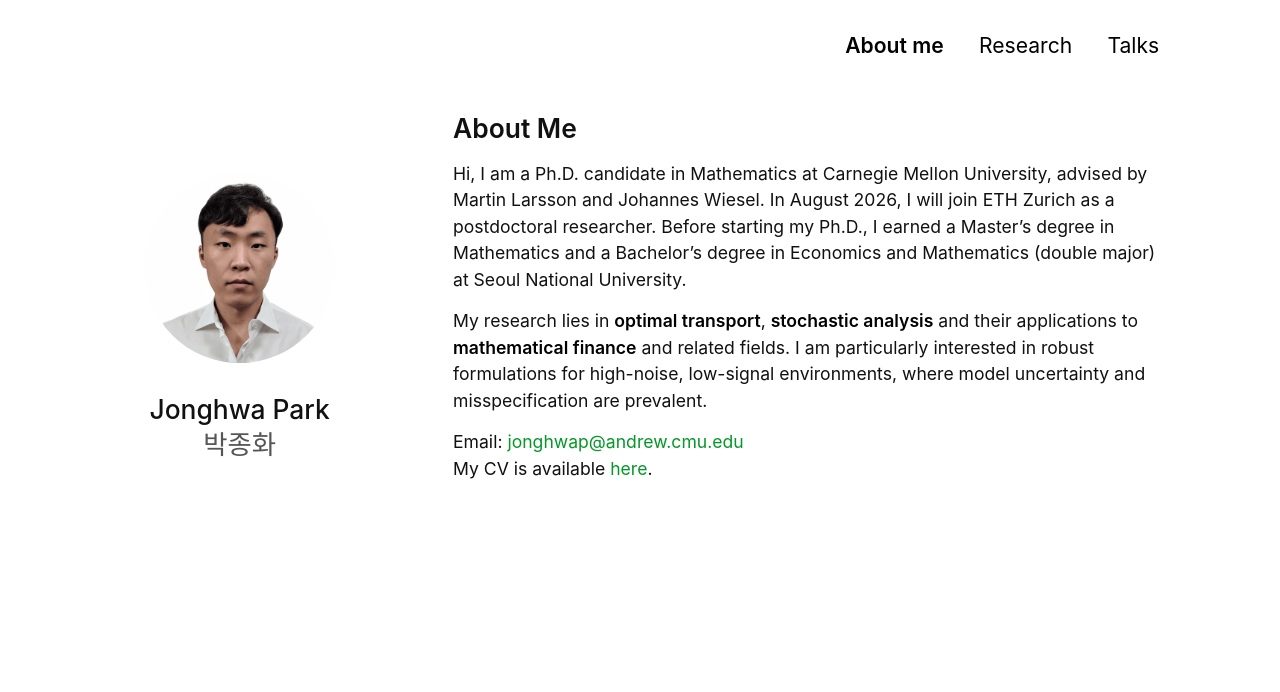
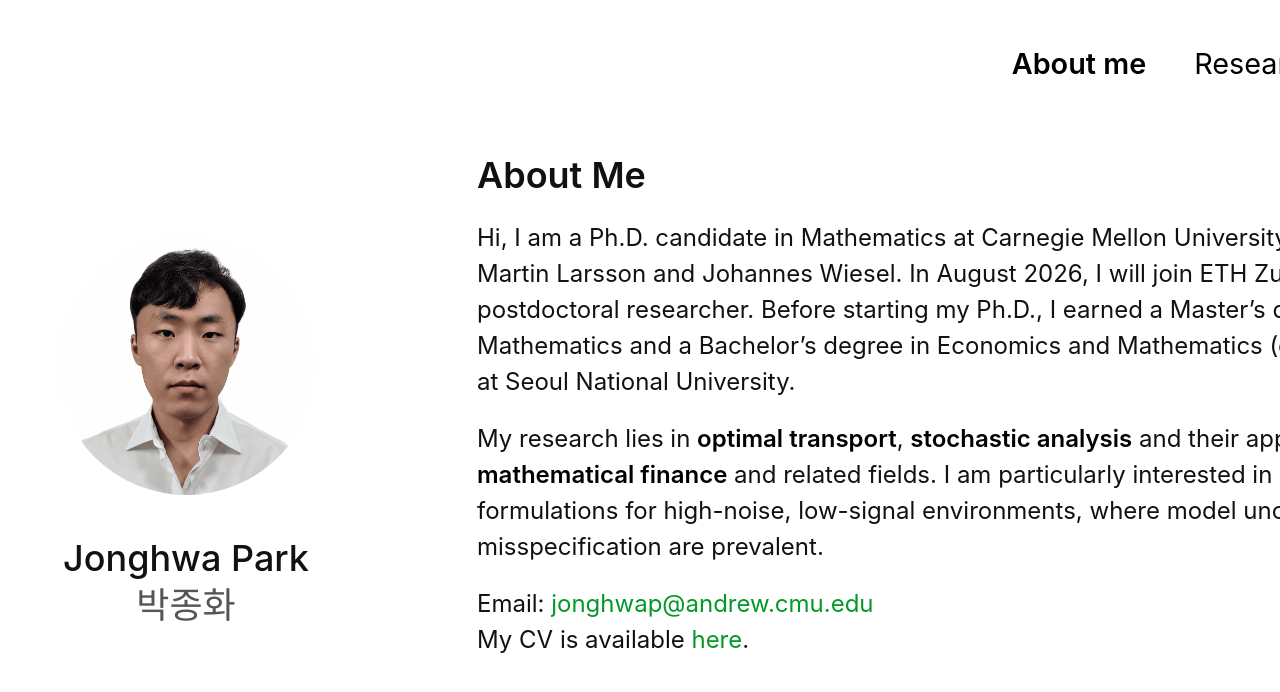
Before and after one commit to Jonghwap/Jonghwap.github.io, a Jekyll site: the page built from index.md, in a window 1280 px wide. Shown: the top 692 px of the page. Built offline with Jekyll 4.4.1, drawn with Linux system fonts in a browser that asks for light colours; a style sheet for code colours, icons or effects is not loaded; our own code applies the rules of GitHub Pages for plain Markdown files.

Commit message:
Update minimal-light-no-dark-mode.scss

```diff
--- a/_sass/minimal-light-no-dark-mode.scss
+++ b/_sass/minimal-light-no-dark-mode.scss
@@ -128,7 +128,7 @@ darkonly {
 }
 
 :root {
-  --page-scale: 1.1;
+  --page-scale: 1.5; // 전체적으로 모든 컨텐츠 확대/축
 }
 
 
```
